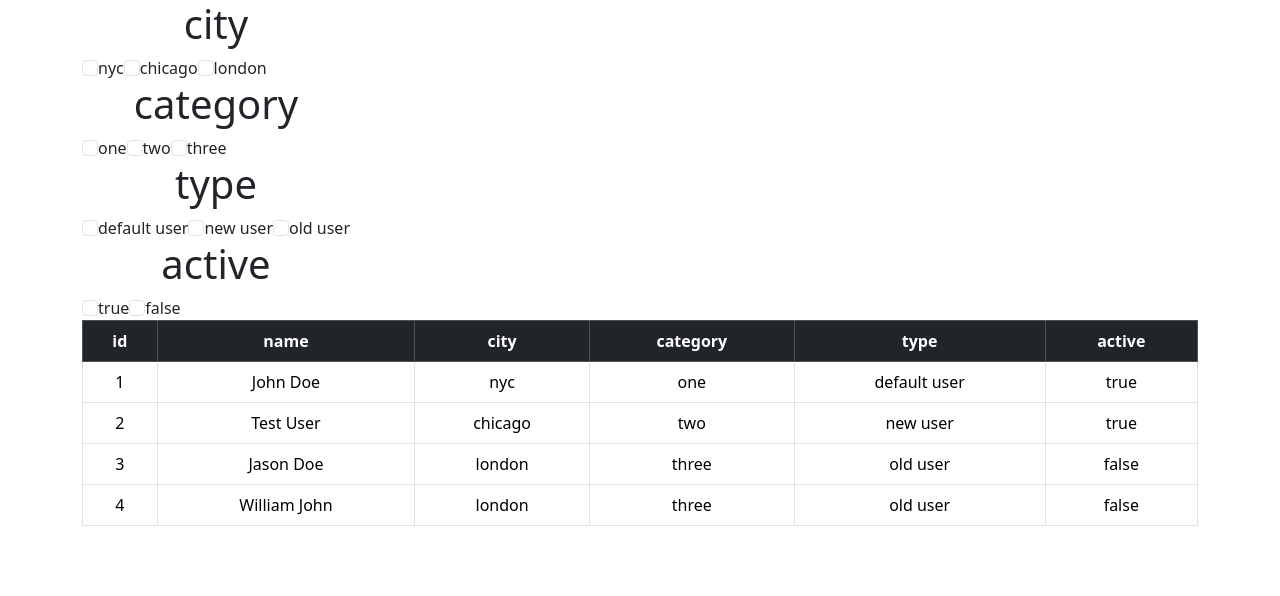
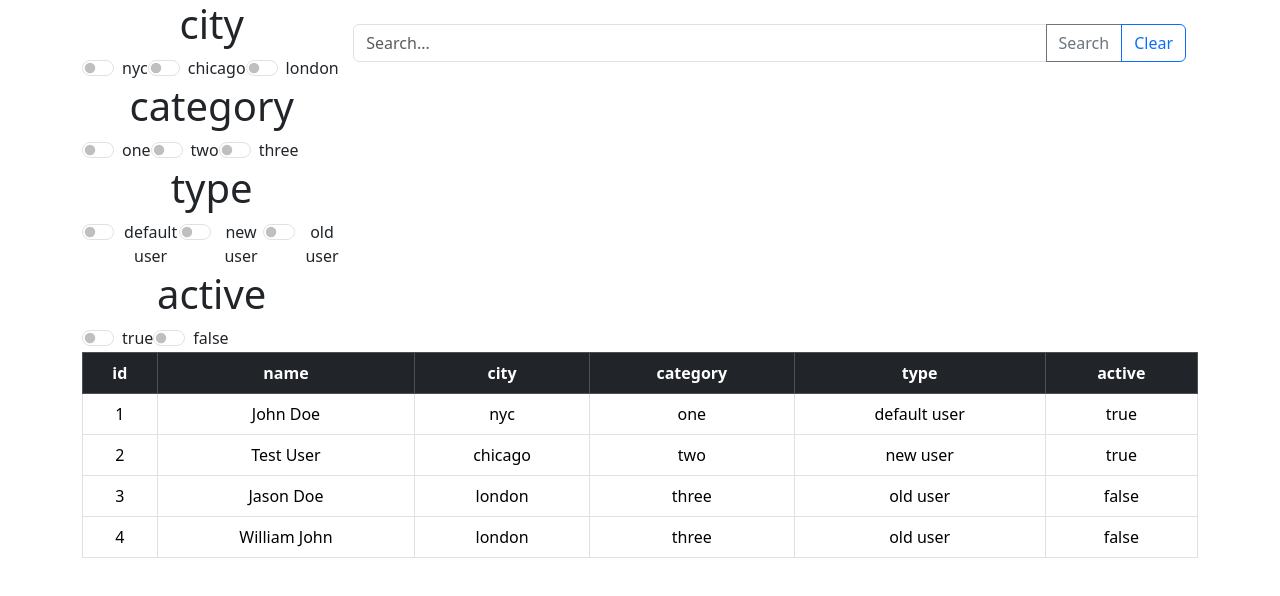
Before and after one commit to jkktaglineinfotech/react-lifecycle-demo, a React (Create React App) app: page / in a window 1280 px wide. Shown: the top 596 px of the page. Built offline with nearby package versions, Linux system fonts and the light colour scheme.

Commit message:
Added checkbox logic.

```diff
--- a/src/container/mainTable.container.js
+++ b/src/container/mainTable.container.js
@@ -1,10 +1,14 @@
 import { useEffect, useState } from "react";
 import { mainUsersData } from "../description/mainTable.description";
+import { values } from "lodash";
 
 export const mainTableContainer = () => {
   const [filterValues, setFilterValues] = useState([]);
   const handleOnChange = (filterTitle, filterValue, checkedStatus) => {
-    console.log("in handleOnChange", checkedStatus);
+    console.log("in handleOnChange checkedStatus", checkedStatus);
+    console.log("in handleOnChange filterValue", filterValue);
+    console.log("in handleOnChange filterTitle", filterTitle);
+
     if (checkedStatus) {
       setFilterValues([
         ...filterValues,
@@ -14,18 +18,53 @@ export const mainTableContainer = () => {
       setFilterValues(
         filterValues.filter(
           (item) =>
-            item.searchValue !== searchValue && item.searchTitle !== searchTitle
+            item.searchValue !== filterValue && item.searchTitle !== filterTitle
         )
       );
     }
   };
+  // const handleOnChange = (filterValues) => {
+  //   console.log("handleOnChange", filterValues);
+  // };
 
   useEffect(() => {
     console.log("mainTableContainer", filterValues);
+    finalValues(filterValues);
   }, [filterValues]);
+
+  const [filterAttributes, setFilterAttributes] = useState([]);
+
+  const finalValues = (values) => {
+    mainUsersData.map((itemArr) => {
+      console.log("itemArr", itemArr);
+      values.map((value) => {
+        if (Object.keys(itemArr).includes(value.searchTitle)) {
+          console.log("result array", itemArr[value.searchTitle]);
+          setFilterAttributes([
+            ...filterAttributes,
+            { [value.searchTitle]: itemArr[value.searchTitle] },
+          ]);
+        }
+      });
+    });
+  };
+
+  useEffect(() => {
+    console.log("Filtered Data", filterAttributes);
+  }, [filterAttributes]);
+
+  const handleOnSearch = (searchValue) => {
+    console.log("handleOnSearch", searchValue);
+  };
+
+  const handleOnClear = () => {
+    console.log("handleOnClear");
+  };
 
   return {
     mainUsersData,
+    handleOnSearch,
     handleOnChange,
+    handleOnClear,
   };
 };
--- a/src/presentation/components/MainTable.jsx
+++ b/src/presentation/components/MainTable.jsx
@@ -5,14 +5,20 @@ import CommonDataFilter from "../../shared/CommonDataFilter";
 import CommonSearchBox from "../../shared/CommonSearchBox";
 
 const MainTable = () => {
-  const { mainUsersData, handleOnChange } = mainTableContainer();
+  const { mainUsersData, handleOnChange, handleOnSearch, handleOnClear } =
+    mainTableContainer();
   return (
     <div className="container">
-      <div style={{ display: "flex", flexDirection: "row" }}>
+      <div style={{ display: "flex" }}>
         {mainUsersData.length > 1 && (
-          <CommonDataFilter data={mainUsersData} onChange={handleOnChange} />
+          <>
+            <CommonDataFilter data={mainUsersData} onChange={handleOnChange} />
+            <CommonSearchBox
+              onSearch={handleOnSearch}
+              onClear={handleOnClear}
+            />
+          </>
         )}
-        {/* <CommonSearchBox /> */}
       </div>
       {mainUsersData.length > 1 && <CommonDataTable data={mainUsersData} />}
     </div>
--- a/src/shared/CommonCheckBox.jsx
+++ b/src/shared/CommonCheckBox.jsx
@@ -1,24 +1,57 @@
-import React, { useRef, useState } from "react";
+import React, { useEffect, useRef, useState } from "react";
+import { Form } from "react-bootstrap";
 
 const CommonCheckBox = ({ title, value, onChange }) => {
   const checkBoxRef = useRef();
   console.log("Common Check Box", title, value);
+  const [filterValues, setFilterValues] = useState([]);
   const handleOnValueChange = (event) => {
     console.log("handleOnValueChange", event, title);
-    console.log(
-      "checkInputElement",
-      checkBoxRef.current,
-      checkBoxRef.current?.checked
-    );
+    console.log("checkInputElement", checkBoxRef.current?.checked);
+    console.log("Object of filter values", Object.values(filterValues));
+    if (checkBoxRef.current?.checked === true) {
+      setFilterValues([
+        ...filterValues,
+        { searchTitle: event, searchValue: title },
+      ]);
+    } else {
+      setFilterValues(
+        filterValues.filter(
+          (item) => item.searchValue !== event && item.searchTitle !== title
+        )
+      );
+    }
+    //onChange(filterValues);
+    onChange(title, event, checkBoxRef.current.checked ? true : false);
     // if (checkBoxRef.current?.checked) {
+    //   checkBoxRef.current?.checked = false
+    // } else{
+    //   checkBoxRef.current?.checked = true
     // }
-    onChange(title, event, checkBoxRef.current?.checked);
   };
+  useEffect(() => {
+    console.log("CommonCheckBox", filterValues);
+  }, [filterValues]);
 
   return (
     <div className="d-flex flex-row">
       {Object.values(value).map((item, index) => (
-        <div key={index}>
+        <Form.Check // prettier-ignore
+          type={"switch"}
+          id={item?.toString()}
+          label={item?.toString()}
+          ref={checkBoxRef}
+          onChange={() => handleOnValueChange(item)}
+        />
+      ))}
+    </div>
+  );
+};
+
+export default CommonCheckBox;
+
+{
+  /*  <div key={index}>
           <input
             ref={checkBoxRef}
             className="form-check-input"
@@ -30,10 +63,5 @@ const CommonCheckBox = ({ title, value, onChange }) => {
           <label className="form-check-label" htmlFor="flexCheckDefault">
             {item?.toString()}
           </label>
-        </div>
-      ))}
-    </div>
-  );
-};
-
-export default CommonCheckBox;
+      </div>*/
+}
--- a/src/shared/CommonSearchBox.jsx
+++ b/src/shared/CommonSearchBox.jsx
@@ -9,7 +9,8 @@ const CommonSearchBox = ({ onSearch, onClear }) => {
   };
 
   const handleClear = () => {
-    onClear();
+    setSearchTerm("");
+    // onClear();
   };
   return (
     <div className="container mt-4">
```
